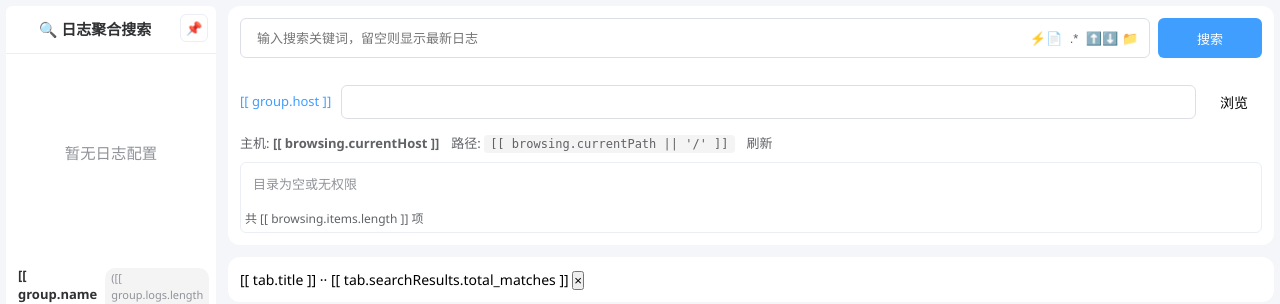
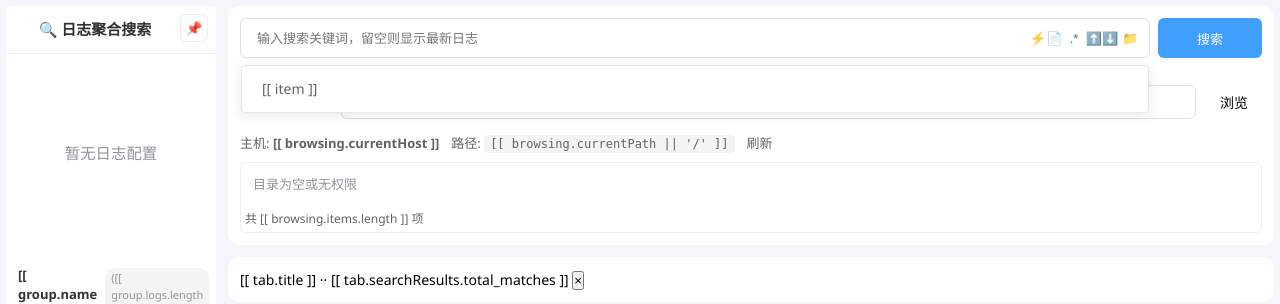
Before and after one commit to jch12138/log-search-tool, a Flask app: page / in a window 1280 px wide. Shown: the top 304 px of the page. Run offline with Flask 3, Linux system fonts and the light colour scheme; some libraries are stand-ins or nearby versions.

Commit message:
feat: Implement search history functionality with local storage support and update UI for dropdown display

```diff
--- a/config.yaml
+++ b/config.yaml
@@ -15,7 +15,7 @@ logs:
 - description: ''
   group: UAT
   name: surge
-  path: /Users/chenway/Library/Logs/Surge/Surge-2025-09-27-172235.log
+  path: /Users/chenway/Library/Logs/Surge/Surge-2025-10-22-194417.log
   sshs:
   - host: 127.0.0.1
     password: jch12138
--- a/static/css/main.css
+++ b/static/css/main.css
@@ -18,3 +18,37 @@ body { background: #f5f6fa; }
 .pin-btn { position:absolute; right:8px; top:8px; width:28px; height:28px; display:inline-flex; align-items:center; justify-content:center; border:1px solid #ebeef5; background:#fff; border-radius:6px; color:#909399; cursor:pointer; transition:all .2s ease; }
 .pin-btn:hover { background:#f5f7fa; color:#409eff; border-color:#dcdfe6; }
 .pin-btn.active { background:#409eff; border-color:#409eff; color:#fff; box-shadow:0 2px 6px rgba(64,158,255,.25); }
+
+/* Search history dropdown styles */
+.search-input-container {
+    position: relative;
+}
+
+.search-history {
+    position: absolute;
+    top: 100%;
+    left: 0;
+    right: 0;
+    margin-top: 8px; /* Add space to detach from input */
+    background-color: #fff;
+    border: 1px solid #e4e7ed; /* Element UI border color */
+    border-radius: 4px; /* Rounded corners on all sides */
+    box-shadow: 0 2px 12px 0 rgba(0, 0, 0, 0.1); /* Element UI popper shadow */
+    z-index: 100;
+    max-height: 340px; /* 10 items * 34px */
+    overflow-y: auto;
+    padding: 6px 0; /* Vertical padding for the list */
+}
+
+.search-history-item {
+    padding: 0 20px; /* Horizontal padding */
+    height: 34px;
+    line-height: 34px; /* Vertical alignment */
+    cursor: pointer;
+    font-size: 14px;
+    color: #606266; /* Element UI text color */
+}
+
+.search-history-item:hover {
+    background-color: #f5f7fa; /* Element UI hover color */
+}
--- a/templates/index.html
+++ b/templates/index.html
@@ -93,9 +93,16 @@
                             <div class="flex items-center gap-8">
                                 <div class="search-input-container flex items-center gap-8 flex-1" :class="{ focused: searchInputFocused }">
                                     <input type="text" v-model="searchForm.keyword" placeholder="输入搜索关键词，留空则显示最新日志"
-                                        class="search-input" @focus="searchInputFocused = true"
+                                        class="search-input" @focus="searchInputFocused = true" @click="searchInputFocused = true"
                                         @blur="searchInputFocused = false" @keyup.enter="executeSearch"
                                         :disabled="!selectedLog" />
+
+                                    <!-- 搜索历史 -->
+                                    <div v-if="searchInputFocused && searchHistory.length > 0" class="search-history" @mousedown.prevent>
+                                        <div v-for="(item, index) in searchHistory" :key="index" class="search-history-item" @click="selectHistory(item)">
+                                            [[ item ]]
+                                        </div>
+                                    </div>
 
                                     <!-- 搜索设置按钮组 -->
                                     <div class="search-buttons">
@@ -290,6 +297,7 @@
                         max_lines: 2000 // 每次搜索的最大行数
                     },
                     searchResults: null,
+                    searchHistory: [],
                     // 多标签管理
                     tabs: [],
                     activeTabId: null,
@@ -402,6 +410,7 @@
 
             mounted() {
                 this.loadLogs();
+                this.loadSearchHistory();
                 // 读取侧边栏固定状态
                 try {
                     const pin = localStorage.getItem('sidebarPinned');
@@ -504,6 +513,10 @@
                 },
                 // 执行搜索
                 async executeSearch() {
+                    if (this.searchForm.keyword) {
+                        this.addSearchHistory(this.searchForm.keyword);
+                    }
+                    this.searchInputFocused = false;
                     const tab = this.activeTab;
                     if (!tab || !this.selectedLog) {
                         ElMessage.warning('请先选择一个日志配置');
@@ -550,6 +563,45 @@
                         // 高度无需重新计算
                     }
                 },
+                // 搜索历史
+                loadSearchHistory() {
+                    try {
+                        const history = localStorage.getItem('searchHistory');
+                        if (history) {
+                            this.searchHistory = JSON.parse(history);
+                        }
+                    } catch (e) {
+                        console.error('Failed to load search history', e);
+                        this.searchHistory = [];
+                    }
+                },
+                saveSearchHistory() {
+                    try {
+                        localStorage.setItem('searchHistory', JSON.stringify(this.searchHistory));
+                    } catch (e) {
+                        console.error('Failed to save search history', e);
+                    }
+                },
+                addSearchHistory(keyword) {
+                    if (!keyword) return;
+                    // 移除已存在的相同记录
+                    const index = this.searchHistory.indexOf(keyword);
+                    if (index > -1) {
+                        this.searchHistory.splice(index, 1);
+                    }
+                    // 添加到最前面
+                    this.searchHistory.unshift(keyword);
+                    // 只保留最近10条
+                    if (this.searchHistory.length > 10) {
+                        this.searchHistory.pop();
+                    }
+                    this.saveSearchHistory();
+                },
+                selectHistory(item) {
+                    this.searchForm.keyword = item;
+                    this.searchInputFocused = false;
+                },
+
                 // 构建占位结果
                 buildPlaceholderResults(tab=null) {
                     tab = tab || this.activeTab;
```
